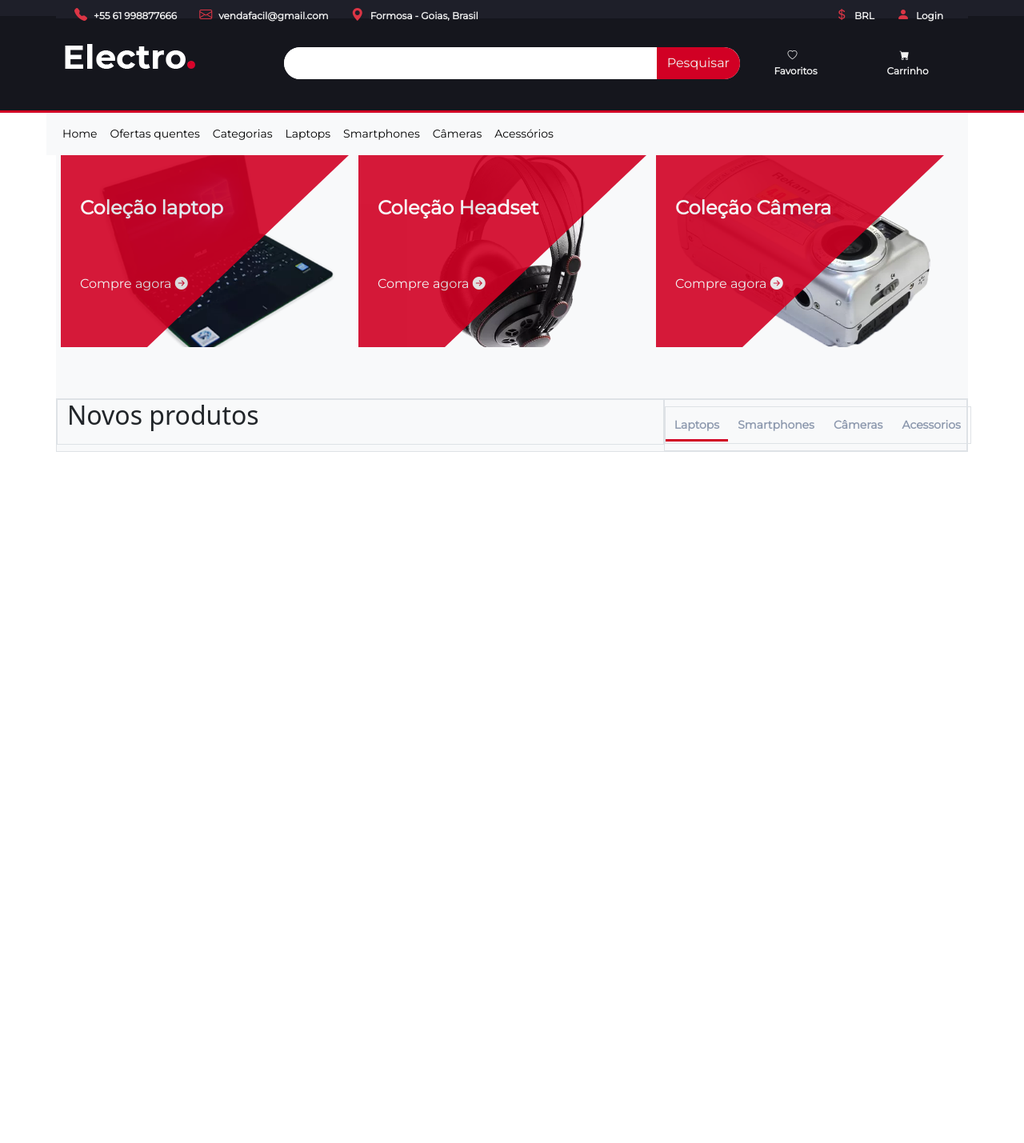
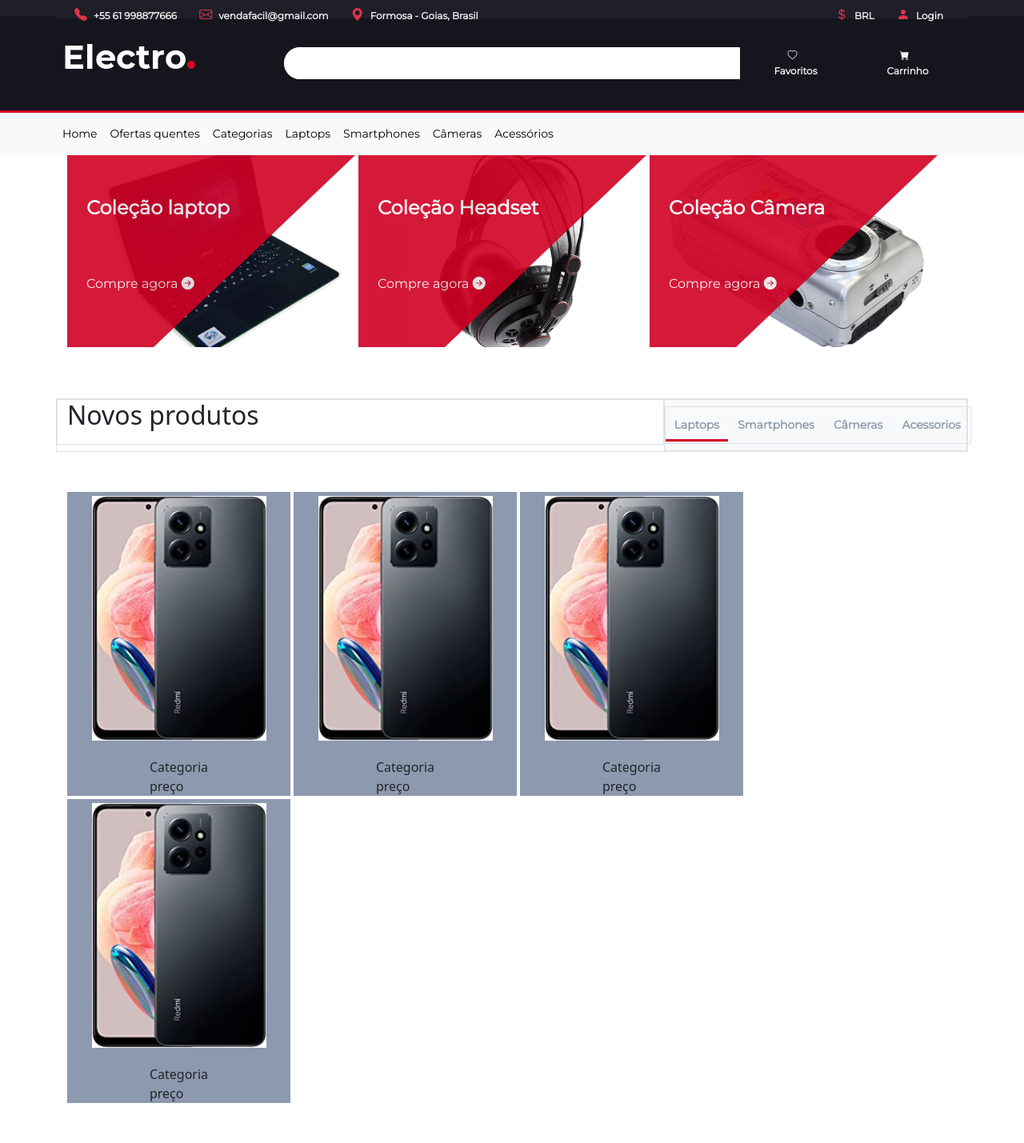
Before and after one commit to Tiago-B-Tavares/Site_de_vendas, a PHP site: page / in a window 1280 px wide. Shown: the whole page at 80% size. Before the commit the page ends 565 px from the top, so only its background shows below. Run offline with PHP 8.4, Linux system fonts and the light colour scheme.

Commit message:
comecei a sessao de destaque

```diff
--- a/view/css/app.css
+++ b/view/css/app.css
@@ -2,9 +2,9 @@
 
 
 
-.header-menu {
+.navigation-bar {
 
-  border-bottom: 3px solid #d10024 !important;
+  border-top: 3px solid #d10024 !important;
 }
 
 .header-container {}
@@ -129,15 +129,15 @@
   text-decoration: none;
   font-family: 'Montserrat', sans-serif;
   font-size: 14px;
-  margin: 4px ;
+  margin: 4px;
 }
 
- .a {
+.a {
 
   padding: 7px;
-    border-bottom: 3px solid #d10024 ;
-    color: #d10024 ;
-  }
+  border-bottom: 3px solid #d10024;
+  color: #d10024;
+}
 
 @media screen and (max-width: 540px) {
   .logo {
@@ -147,3 +147,43 @@
     flex-direction: column;
   }
 }
+
+@media (max-width: 767.98px) {
+  .border-sm-start-none {
+    border-left: none !important;
+  }
+}
+
+.card-produto-img {
+  width: 228px;
+  display: flex;
+  flex-direction: column;
+  justify-content: center;
+  border-radius: 10px;
+  border-color: 1px solid red;
+  padding: 5px;
+  transition: transform 0.2s ease;
+
+}
+
+.card-produtos:hover {
+
+  border: 2px solid #d10024;
+
+}
+.btn{
+  display: none;
+}
+.btn:hover{
+  display: block;
+  background-color: #d10024;
+}
+.card-produtos {
+  display: flex;
+  flex-direction: column;
+  justify-content: center;
+  align-items: center;
+  background-color: #8D99AE;
+
+  margin: 2px;
+}
--- a/view/includes/menu.php
+++ b/view/includes/menu.php
@@ -7,11 +7,8 @@
     <div class=" search-bar col-md-6 d-flex  rounded-5  bg-light px-0">
       <input type="text" class="input input-pesquisar form-control mx-0" name="" id="">
       <button class="btn btn-pesquisar  ">Pesquisar</button>
-
     </div>
-
     <div class="col-md-3 text-light  px-4 d-flex justify-content-between row">
-
       <a href="#" class="ps-5 nav-links d-flex align-items-center justify-content-center flex-column col-4 text-nowrap">
         <i class="bi bi-heart"></i>
         <span>Favoritos</span>
@@ -20,17 +17,30 @@
         <i class="bi bi-cart-fill"></i>
         <span>Carrinho</span>
       </a>
-
-
-
-
     </div>
   </div>
 </nav>
-
-
-
 </div>
+</div>
+<div class="container-fluid bg-light navigation-bar">
+  <div class="container">
+    <nav class="navbar bg-light row my-0 py-0">
+      <nav class="navbar navbar-expand row bg-light col-sm-12 d-flex justify-content-center my-0">
+        <div class="container-fluid  d-flex justify-content-center">
+          <div class="collapse navbar-collapse  border-bottom-3   " id="navbarNavAltMarkup">
+            <div class="navbar-nav d-flex justify-content-center align-middle">
+              <a class="nav-link active py-2 flex-wrap" href="#">Home</a>
+              <a class="nav-link active py-2 flex-wrap" href="#">Ofertas quentes</a>
+              <a class="nav-link active py-2 flex-wrap" href="#">Categorias</a>
+              <a class="nav-link active py-2 flex-wrap" href="#">Laptops</a>
+              <a class="nav-link active py-2 flex-wrap" href="#">Smartphones</a>
+              <a class="nav-link active py-2 flex-wrap" href="#">Câmeras</a>
+              <a class="nav-link active py-2 flex-wrap" href="#">Acessórios</a>
+            </div>
+          </div>
+        </div>
+      </nav>
+  </div>
 </div>
 <!-- <ul>
   <li>
--- a/view/secoes/home.php
+++ b/view/secoes/home.php
@@ -1,20 +1,5 @@
 <main class="container">
-    <nav class="navbar bg-light row my-0 py-0">
-        <nav class="navbar navbar-expand row bg-light col-sm-12 d-flex justify-content-center my-0">
-            <div class="container-fluid  d-flex justify-content-center">
-                <div class="collapse navbar-collapse  border-bottom-3   " id="navbarNavAltMarkup">
-                    <div class="navbar-nav d-flex justify-content-center align-middle">
-                        <a class="nav-link active py-2 flex-wrap" href="#">Home</a>
-                        <a class="nav-link active py-2 flex-wrap" href="#">Ofertas quentes</a>
-                        <a class="nav-link active py-2 flex-wrap" href="#">Categorias</a>
-                        <a class="nav-link active py-2 flex-wrap" href="#">Laptops</a>
-                        <a class="nav-link active py-2 flex-wrap" href="#">Smartphones</a>
-                        <a class="nav-link active py-2 flex-wrap" href="#">Câmeras</a>
-                        <a class="nav-link active py-2 flex-wrap" href="#">Acessórios</a>
-                    </div>
-                </div>
-            </div>
-        </nav>
+
     <section class="collections container-fluid row mb-5">
 
         <div class="col-md-6 col-sm-12 col-lg-4 flex-wrap">
@@ -22,19 +7,17 @@
                 <div class="collections-efeito">
                     <p class="text-collection text-light text-start fw-bold py-5 px-4 text-wrap ">Coleção
                         laptop</p>
-                        <a href="#" class="links-collection px-4">Compre agora <i
-                                class="bi bi-arrow-right-circle-fill"></i></a>
+                    <a href="#" class="links-collection px-4">Compre agora <i class="bi bi-arrow-right-circle-fill"></i></a>
                 </div>
                 <figure><img class="img-collections" src="src/images/laptop.webp" alt=""></figure>
             </div>
         </div>
         <div class="col-md-6 col-sm-12 col-lg-4 mx-auto flex-wrap">
             <div class="d-flex flex-column align-items-center">
-                    <div class="collections-efeito">
+                <div class="collections-efeito mx-3">
                     <p class="text-collection text-light text-start fw-bold py-5 px-4 text-wrap ">Coleção
                         Headset</p>
-                        <a href="#" class="links-collection px-4">Compre agora <i
-                                class="bi bi-arrow-right-circle-fill"></i></a>
+                    <a href="#" class="links-collection px-4">Compre agora <i class="bi bi-arrow-right-circle-fill"></i></a>
                 </div>
                 <figure><img class="img-collections" src="src/images/headset.webp" alt=""></figure>
             </div>
@@ -44,8 +27,7 @@
                 <div class="collections-efeito">
                     <p class="text-collection text-light text-start fw-bold py-5 px-4 text-wrap ">Coleção
                         Câmera</p>
-                        <a href="#" class="links-collection px-4">Compre agora <i
-                                class="bi bi-arrow-right-circle-fill"></i></a>
+                    <a href="#" class="links-collection px-4">Compre agora <i class="bi bi-arrow-right-circle-fill"></i></a>
                 </div>
                 <figure><img class="img-collections" src="src/images/camera.webp" alt=""></figure>
             </div>
@@ -75,5 +57,53 @@
                 </div>
         </div>
     </div>
+    <section class="container ">
+        <div class="row  py-5">
+            <div class=" col-sm-12 col-md-6 col-lg-3 card-produtos ">
+                <figure class="card-produto-img">
+
+                    <img src="src/images/Img_Produtos/note12.jpg" alt="">
+                </figure>
+                <div class="card-body  d-flex  flex-column">
+                    <span>Categoria</span>
+                    <span>preço</span>
+                </div>
+            </div>
+            <div class=" col-sm-12 col-md-6 col-lg-3 card-produtos ">
+                <figure class="card-produto-img">
+
+                    <img src="src/images/Img_Produtos/note12.jpg" alt="">
+                </figure>
+                <div class="card-body  d-flex  flex-column">
+                    <span>Categoria</span>
+                    <span>preço</span>
+                </div>
+            </div>
+            <div class=" col-sm-12 col-md-6 col-lg-3 card-produtos ">
+                <figure class="card-produto-img">
+
+                    <img src="src/images/Img_Produtos/note12.jpg" alt="">
+                </figure>
+                <div class="card-body  d-flex  flex-column">
+                    <span>Categoria</span>
+                    <span>preço</span>
+                </div>
+            </div>
+            <div class=" col-sm-12 col-md-6 col-lg-3 card-produtos">
+                <figure class="card-produto-img">
+
+                    <img src="src/images/Img_Produtos/note12.jpg" alt="">
+                </figure>
+                <div class="card-body  d-flex  flex-column">
+                    <span>Categoria</span>
+                    <span>preço</span>
+                </div>
+                <button class="btn">teste</button>
+
+            </div>
+        </div>
+
+
+    </section>
 
 </main>
```
Also changed, not shown: src/images/Img_Produtos/a14.jpg (added), src/images/Img_Produtos/galaxya04.jpg (added), src/images/Img_Produtos/motoE22.jpg (added), src/images/Img_Produtos/note12.jpg (added), src/images/Img_Produtos/pocophone.jpg (added), src/images/Img_Produtos/redmi 12c.jpg (added), src/images/Img_Produtos/redmiA10.jpg (added). Lines whose indentation alone changed are shown as unchanged.
